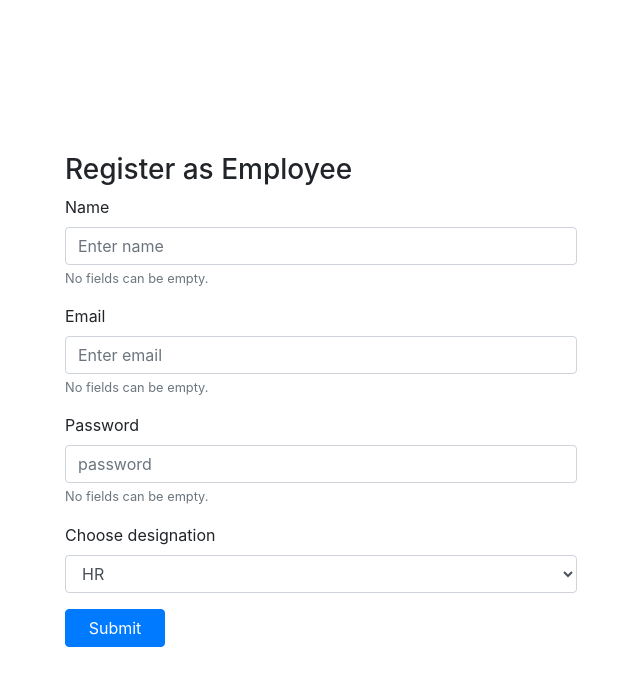
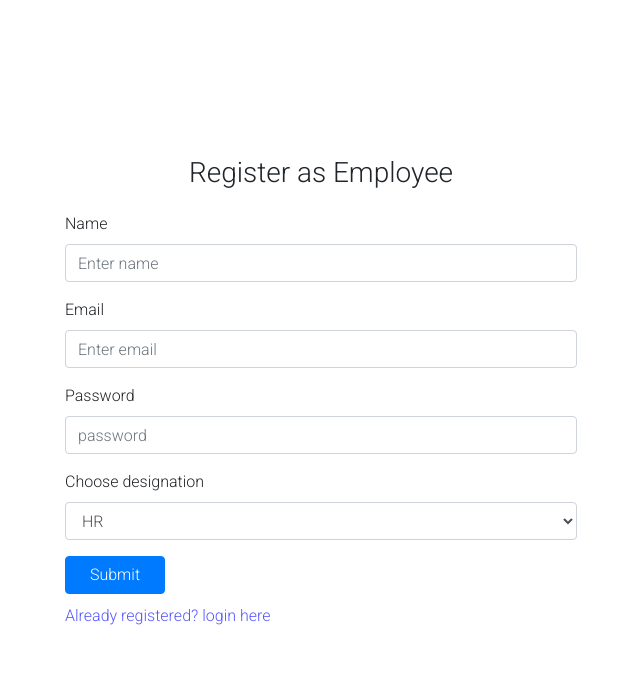
Before and after one commit to rasheequec/employee-details, a React (Create React App) app in the folder client/: page /signup in a window 1280 px wide. Shown: the top 686 px of the page, without its empty margins (319-959 px from the left). Built offline with nearby package versions, Linux system fonts and the light colour scheme.

Commit message:
google fonts added

```diff
--- a/client/public/index.html
+++ b/client/public/index.html
@@ -16,6 +16,7 @@
     -->
     <link rel="manifest" href="%PUBLIC_URL%/manifest.json" />
     <link rel="stylesheet" href="https://cdnjs.cloudflare.com/ajax/libs/font-awesome/4.7.0/css/font-awesome.min.css">
+    <link href="https://fonts.googleapis.com/css2?family=Roboto:ital,wght@0,300;1,400&display=swap" rel="stylesheet">
     <!--
       Notice the use of %PUBLIC_URL% in the tags above.
       It will be replaced with the URL of the `public` folder during the build.
--- a/client/src/App.css
+++ b/client/src/App.css
@@ -1,5 +1,6 @@
 html, body, #root, .container {
   height: 100%;
+  font-family: 'Roboto', sans-serif;
 }
 .App{
   height: 100%;
@@ -42,3 +43,18 @@ html, body, #root, .container {
 .search-input {
   width: 400px;
 }
+.alert-wrap{
+  position: absolute;
+  width: 100%;
+  z-index: 1;
+}
+.redirect{
+  color: #5656ff;
+  padding-top: 10px;
+  cursor: pointer;
+}
+.header{
+  text-align: center;
+  padding-bottom: 15px;
+  font-weight: 400;
+}
--- a/client/src/components/alert.js
+++ b/client/src/components/alert.js
@@ -11,7 +11,7 @@ const AlertMessage = () => {
         }, 3000);
     }
     return(
-        <div>
+        <div className="alert-wrap">
             {alertReducer.message && <Alert variant={alertReducer.type}>
             {alertReducer.message}
              </Alert>}
--- a/client/src/components/form.js
+++ b/client/src/components/form.js
@@ -1,19 +1,16 @@
 import React from "react"
 import { Button, Form, Spinner } from 'react-bootstrap';
 
-const UserForm = ({ title, inputFields, select, buttonText, changeHandle, submitHandle, isLoading }) => {
+const UserForm = ({ title, inputFields, select, buttonText, changeHandle, submitHandle, isLoading, redirect, redirectTo }) => {
     return (
         <div className="form">
             <Form className="form-wrap" onSubmit={submitHandle}>
-                <h3>{title}</h3>
+                <h3 className="header">{title}</h3>
                 {inputFields.map(data => {
                     return (
                         <Form.Group key={data.name}>
                             <Form.Label>{data.label}</Form.Label>
                             <Form.Control type={data.type} name={data.name} placeholder={data.placeholder} onChange={changeHandle} />
-                            <Form.Text className="text-muted">
-                                No fields can be empty.
-                 </Form.Text>
                         </Form.Group>
                     )
                 })}
@@ -32,6 +29,7 @@ const UserForm = ({ title, inputFields, select, buttonText, changeHandle, submit
                     buttonText
                     }
                 </Button>
+                <p className="redirect" onClick={redirectTo}>{redirect}</p>
             </Form>
         </div>
     )
--- a/client/src/components/navbar.js
+++ b/client/src/components/navbar.js
@@ -13,7 +13,7 @@ const NavBar = () => {
   return (
     <Navbar expand="lg" variant="light" bg="light">
       <Container>
-        <Navbar.Brand href="#">MERN APPLICATION</Navbar.Brand>
+        <Navbar.Brand href="#">REACT APPLICATION</Navbar.Brand>
       </Container>
       <Form inline>
         <Button variant="outline-info" onClick={logoutHandle}>Logout</Button>
--- a/client/src/pages/login/index.js
+++ b/client/src/pages/login/index.js
@@ -2,6 +2,7 @@ import React, { useState } from 'react';
 import UserForm from '../../components/form';
 import { userActions } from '../../actions/userAction';
 import { useDispatch, useSelector } from 'react-redux';
+import { history } from '../../helpers/history';
 
 const Login = () => {
     const dispatch = useDispatch();
@@ -19,6 +20,9 @@ const Login = () => {
         console.log(inputs)
         dispatch(userActions.login(inputs))
     }
+    const redirectTo = () => {
+        history.push('signup')
+    }
     return (
         <UserForm
             title="Signin as Employee"
@@ -31,6 +35,8 @@ const Login = () => {
             changeHandle={changeHandle}
             submitHandle={submitHandle}
             isLoading={isLoading}
+            redirect = "New user? register here"
+            redirectTo={redirectTo}
         />
     )
 }
--- a/client/src/pages/signup/index.js
+++ b/client/src/pages/signup/index.js
@@ -2,6 +2,7 @@ import React, { useState } from 'react';
 import UserForm from '../../components/form';
 import { userActions } from '../../actions/userAction';
 import { useDispatch, useSelector } from 'react-redux';
+import { history } from '../../helpers/history';
 
 const SignUp = () => {
     const dispatch = useDispatch();
@@ -20,6 +21,9 @@ const SignUp = () => {
         e.preventDefault()
         console.log(inputs)
         dispatch(userActions.signup(inputs))
+    }
+    const redirectTo = () => {
+        history.push('login')
     }
     return (
         <UserForm
@@ -40,6 +44,8 @@ const SignUp = () => {
             changeHandle={changeHandle}
             submitHandle={submitHandle}
             isLoading={isLoading}
+            redirect = "Already registered? login here"
+            redirectTo={redirectTo}
         />
     )
 }
```
